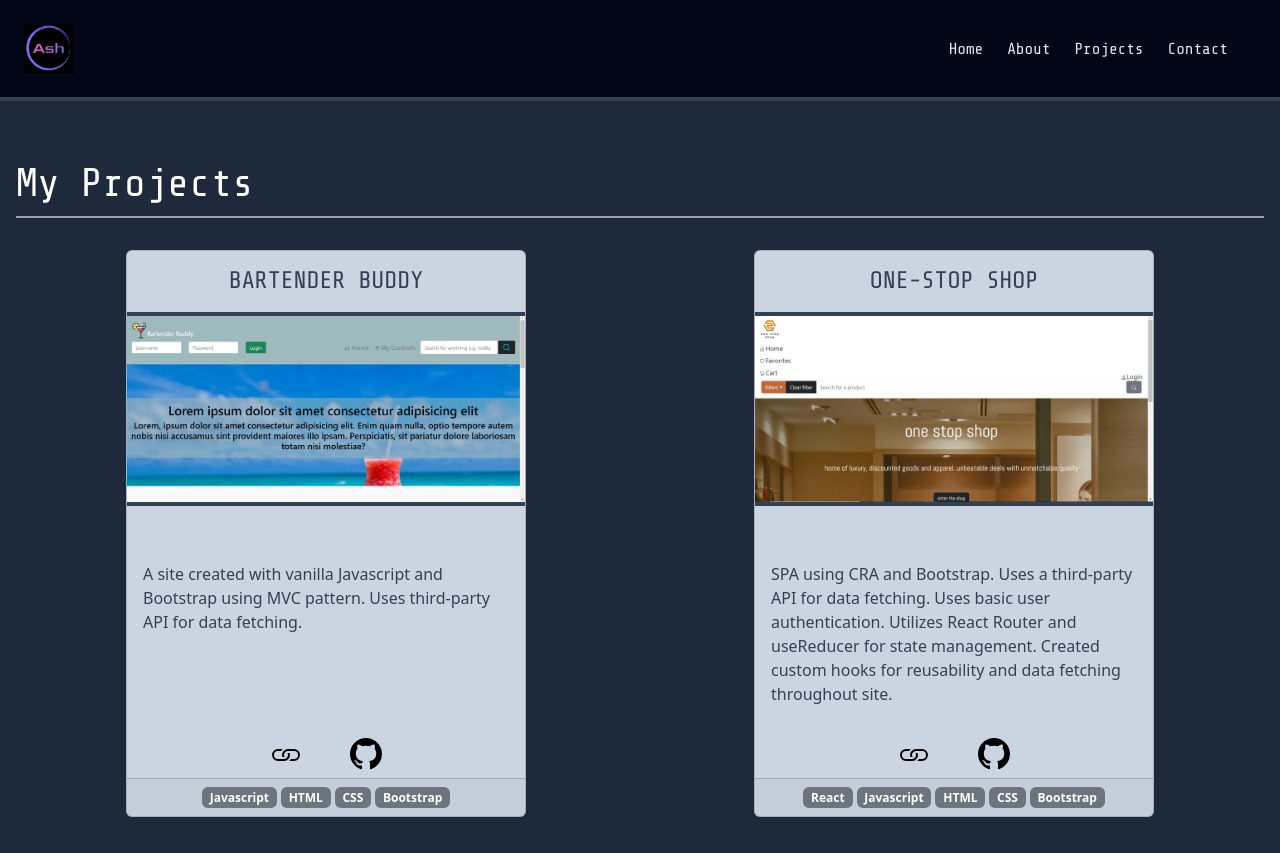
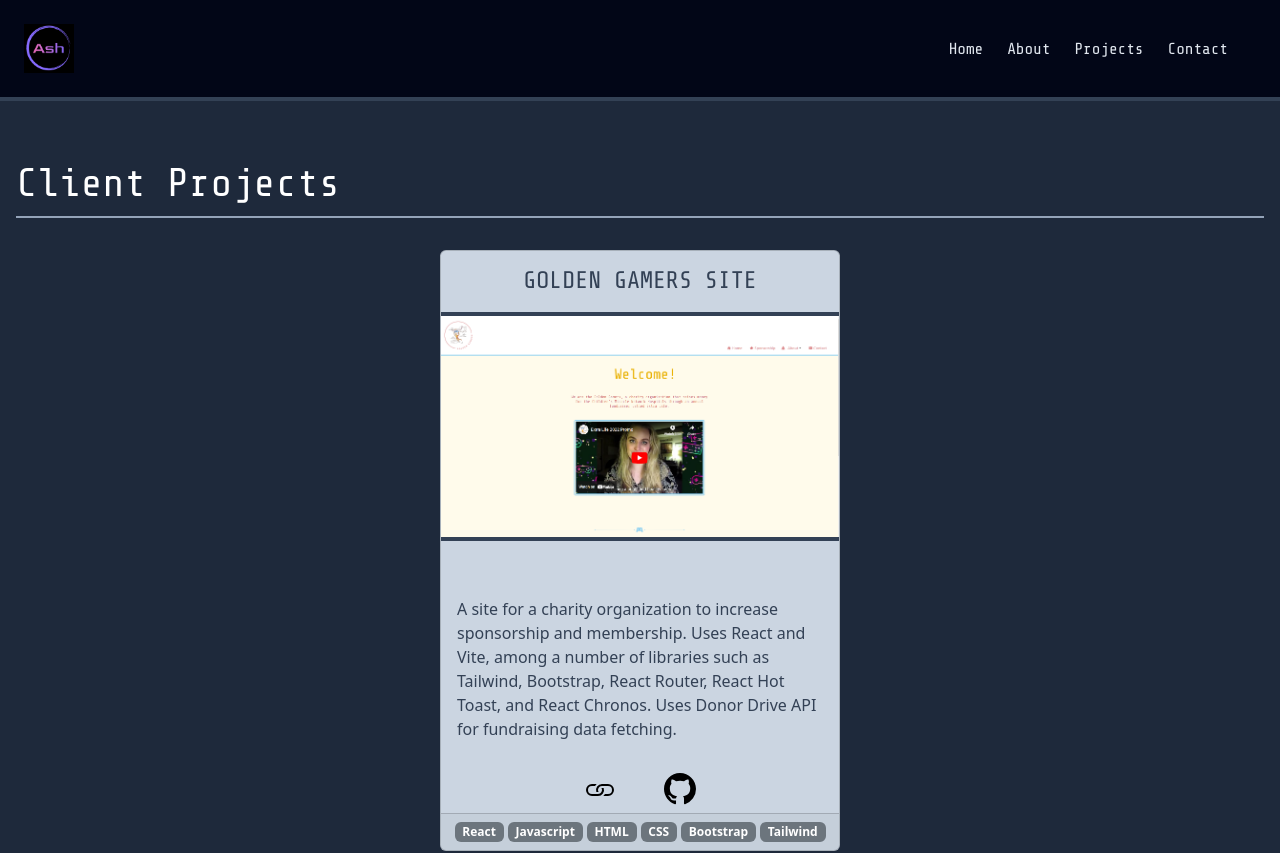
Before and after one commit to AMartindale98/portfolio, a React (Vite) app: page /projects in a window 1280 px wide. Shown: the top 853 px of the page. Built offline with nearby package versions, Linux system fonts and the light colour scheme.

Commit message:
new project

```diff
--- a/src/pages/Projects.jsx
+++ b/src/pages/Projects.jsx
@@ -2,6 +2,18 @@
 import Footer from "../components/Footer";
 import NavBar from "../components/NavBar";
 import ProjectCard from "../components/ProjectCard";
+
+const clientProjects = [
+  {
+    name: "Golden Gamers site",
+    description:
+      "A site for a charity organization to increase sponsorship and membership. Uses React and Vite, among a number of libraries such as Tailwind, Bootstrap, React Router, React Hot Toast, and React Chronos. Uses Donor Drive API for fundraising data fetching.",
+    link: "https://golden-gamers.vercel.app/",
+    gitHub: "https://github.com/AMartindale98/golden-gamers",
+    previewPic: "/homepage-screenshot.PNG",
+    tech: ["React", "Javascript", "HTML", "CSS", "Bootstrap", "Tailwind"],
+  },
+];
 
 const projects = [
   {
@@ -54,6 +66,14 @@ function Projects({ collapseStyle, setCollapseStyle }) {
         }`}
       >
         <h1 className="font-monoton border-b-2 border-slate-400 pb-2">
+          Client Projects
+        </h1>
+        <div className="sm:flex sm:justify-around sm:gap-2">
+          {clientProjects.map((project) => (
+            <ProjectCard project={project} key={project.name} />
+          ))}
+        </div>
+        <h1 className="font-monoton border-b-2 border-slate-400 pb-2">
           My Projects
         </h1>
         <div className="sm:flex sm:justify-around sm:gap-2">
```
Also changed, not shown: public/homepage-screenshot.PNG (added).
